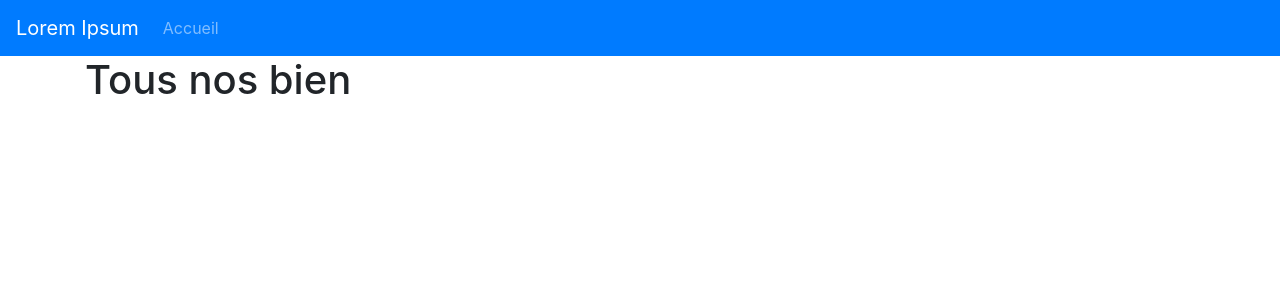
After one commit to zeggriim2/masuperagence, a Symfony app: template templates/property/index.html.twig in a window 1280 px wide. The commit adds this page. Shown: the top 300 px of the page. Run offline with Twig, Linux system fonts and the light colour scheme; the template is opened without the code that fills it, so the values that code supplies are empty; some libraries are stand-ins or nearby versions.

Commit message:
Font-end des biens, essai d'import de donnée
Affichage des biens, essai d'importer des données depuis une page Web avec l'Entity Manager

```diff
--- a/templates/base.html.twig
+++ b/templates/base.html.twig
@@ -12,6 +12,29 @@
 </head>
 
 <body>
+        <nav class="navbar navbar-expand-lg navbar-dark bg-primary">
+                <a class="navbar-brand"
+                   href="{{ path('home') }}">Lorem Ipsum</a>
+                <button class="navbar-toggler"
+                        type="button"
+                        data-toggle="collapse"
+                        data-target="#navbarSupportedContent"
+                        aria-controls="navbarSupportedContent"
+                        aria-expanded="false"
+                        aria-label="Toggle navigation">
+                        <span class="navbar-toggler-icon"></span>
+                </button>
+
+                <div class="collapse navbar-collapse"
+                     id="navbarSupportedContent">
+                        <ul class="navbar-nav mr-auto">
+                                <li class="nav-item {% if current_menu is defined and current_menu == 'properties' %} active {% endif %} ">
+                                        <a class="nav-link"
+                                           href="{{ path('property.index') }}">Accueil</a>
+                                </li>
+                        </ul>
+                </div>
+        </nav>
         {% block body %}{% endblock %}
         {% block javascripts %}{% endblock %}
         <script src="https://code.jquery.com/jquery-3.4.1.slim.min.js"
--- /dev/null
+++ b/templates/property/index.html.twig
@@ -0,0 +1,7 @@
+{% extends "base.html.twig" %}
+
+{% block body %}
+<div class="container">
+    <h1>Tous nos bien</h1>
+</div>
+{% endblock body %}
```
Also changed, not shown: src/Controller/PropertyController.php (added, +49 -0 lines), src/Entity/Property.php (+12 -1 lines). Lines whose indentation alone changed are shown as unchanged.
